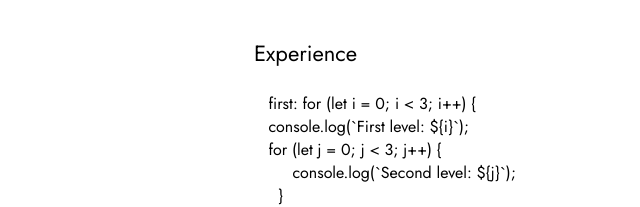
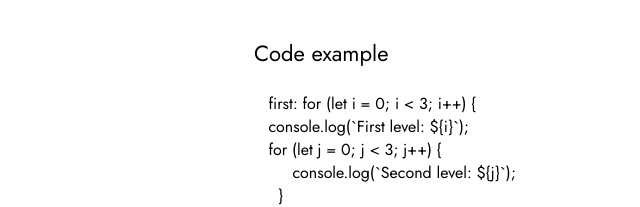
Before and after one commit to NastaKniaz/rsschool-cv, a plain HTML site: page index.html in a window 1280 px wide. Shown: the part 909-1116 px from the top of the page, 296-936 px from the left. Drawn offline with Linux system fonts and the light colour scheme.

Commit message:
fix: change block's name

```diff
--- a/index.html
+++ b/index.html
@@ -94,7 +94,7 @@
                     </ul>
                 </div>
                 <div class="code item">
-                    <h2 class="code_ex title">Experience</h2>
+                    <h2 class="code_ex title">Code example</h2>
                     <pre>
                         <code>
    first: for (let i = 0; i < 3; i++) {
```
